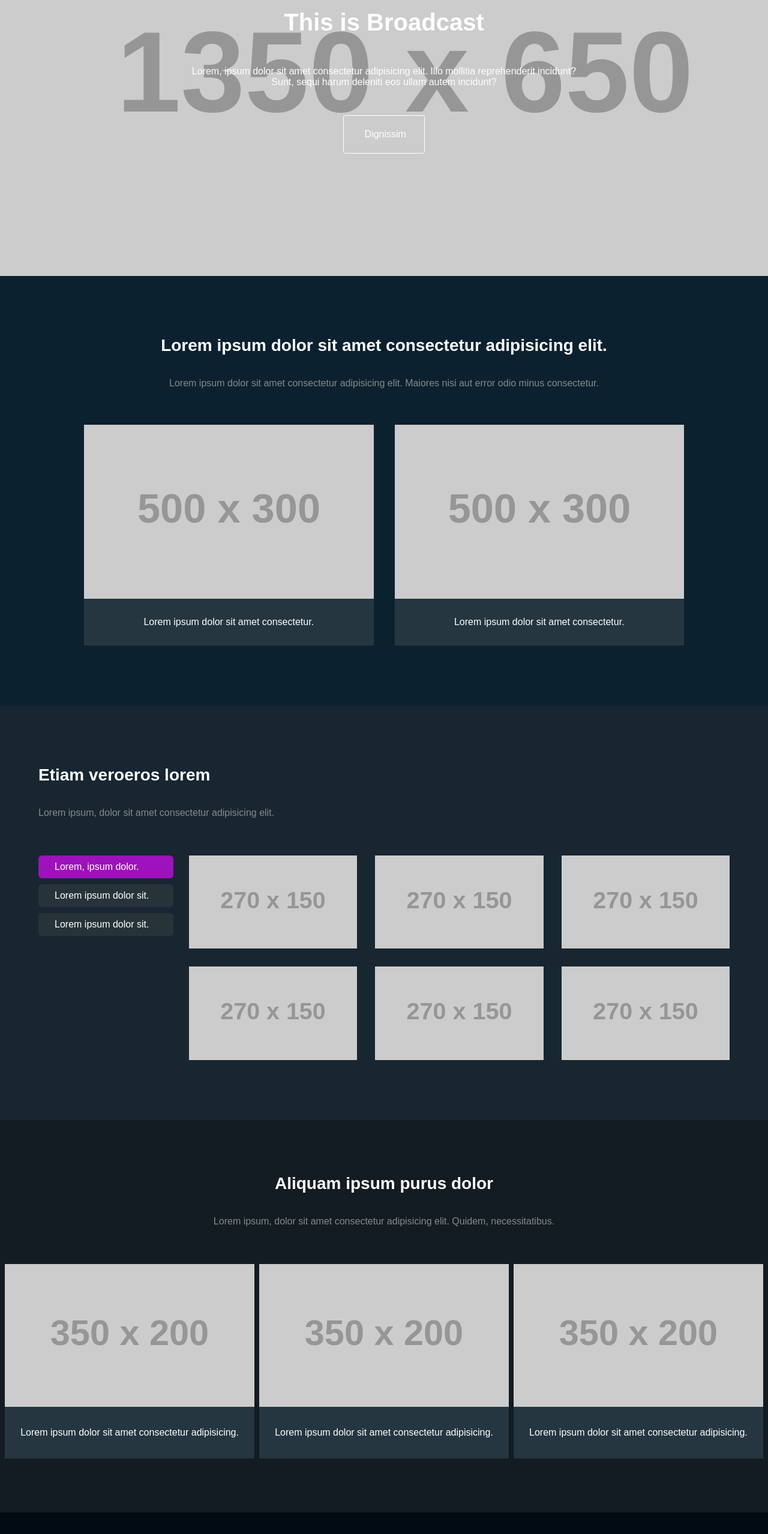
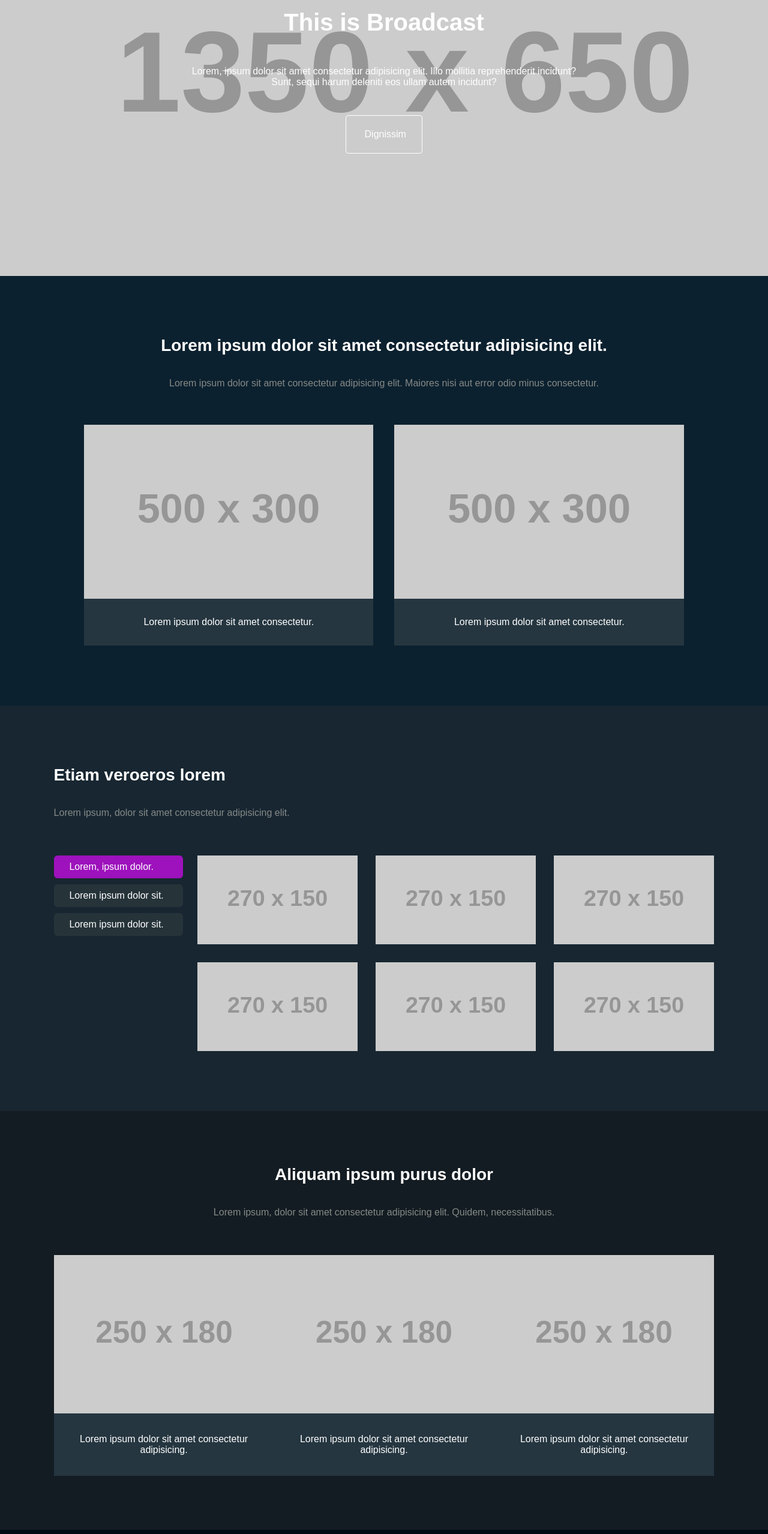
Before and after one commit to npawanaxioned/broadcast-web-app, a plain HTML site: page index.html in a window 1280 px wide. Shown: the part 240-2797 px from the top of the page at 60% size. Drawn offline with Linux system fonts and the light colour scheme; placeholder pictures from the web are drawn by us.

Commit message:
fixed all sections width and max-width

```diff
--- a/index.html
+++ b/index.html
@@ -137,7 +137,7 @@
           <ul class="img-container">
             <li>
               <figure>
-                <img src="https://dummyimage.com/350x200/000/fff" alt="concert-1" />
+                <img src="https://dummyimage.com/250x180/000/fff" alt="concert-1" />
                 <figcaption class="img-caption">
                   Lorem ipsum dolor sit amet consectetur adipisicing.
                 </figcaption>
@@ -145,7 +145,7 @@
             </li>
             <li>
               <figure>
-                <img src="https://dummyimage.com/350x200/000/fff" alt="concert-2" />
+                <img src="https://dummyimage.com/250x180/000/fff" alt="concert-2" />
                 <figcaption class="img-caption">
                   Lorem ipsum dolor sit amet consectetur adipisicing.
                 </figcaption>
@@ -153,7 +153,7 @@
             </li>
             <li>
               <figure>
-                <img src="https://dummyimage.com/350x200/000/fff" alt="concert-3" />
+                <img src="https://dummyimage.com/250x180/000/fff" alt="concert-3" />
                 <figcaption class="img-caption">
                   Lorem ipsum dolor sit amet consectetur adipisicing.
                 </figcaption>
--- a/style.css
+++ b/style.css
@@ -295,17 +295,18 @@ header .wrapper {
 /*=================================
   broadcast section styling starts here
 =================================*/
+.broadcast-container{
+  background-image: url("https://dummyimage.com/1350x650/000/303030");
+  background-repeat: no-repeat;
+  background-size: cover;
+}
+
 .broadcast-container .wrapper {
-  width: 100%;
-  max-width: 100%;
   height: 650px;
   display: flex;
   flex-direction: column;
   align-items: center;
   justify-content: center;
-  background-image: url("https://dummyimage.com/1350x650/000/303030");
-  background-repeat: no-repeat;
-  background-size: cover;
   text-align: center;
 }
 
@@ -334,15 +335,13 @@ header .wrapper {
 /*========================================
   image section 1 styling starts here
 ==========================================*/
+.img-section-container-1{ background-color: #0C212F; }
 
 .img-section-container-1 .wrapper {
-  max-width: 100%;
-  width: 100%;
   display: flex;
   flex-direction: column;
   justify-content: center;
   align-items: center;
-  background-color: #0c212f;
   padding: 100px 0;
 }
 
@@ -378,12 +377,9 @@ header .wrapper {
 /*========================================
   image section 2 styling starts here
 ==========================================*/
-
+.img-section-container-2{background-color: #172631;}
 .img-section-container-2 .wrapper {
-  max-width: 100%;
-  width: 100%;
-  padding: 100px 5%;
-  background-color: #172631;
+  padding: 100px 0;
   box-sizing: border-box;
 }
 
@@ -438,11 +434,10 @@ header .wrapper {
 /*========================================
   image section 3 styling starts here
 ==========================================*/
+.img-section-container-3{ background-color: #131c22;}
+
 .img-section-container-3 .wrapper {
-  max-width: 100%;
-  width: 100%;
   padding: 90px 0;
-  background-color: #131c22;
   text-align: center;
 }
 
@@ -472,11 +467,9 @@ header .wrapper {
 /*=================================
   footer styling starts here
 =================================*/
+footer{background-color: #020b13;}
 footer .wrapper {
-  max-width: 100%;
-  width: 100%;
   padding: 90px 0;
-  background-color: #020b13;
 }
 
 .footer-top-container .footer-nav-container {
```
